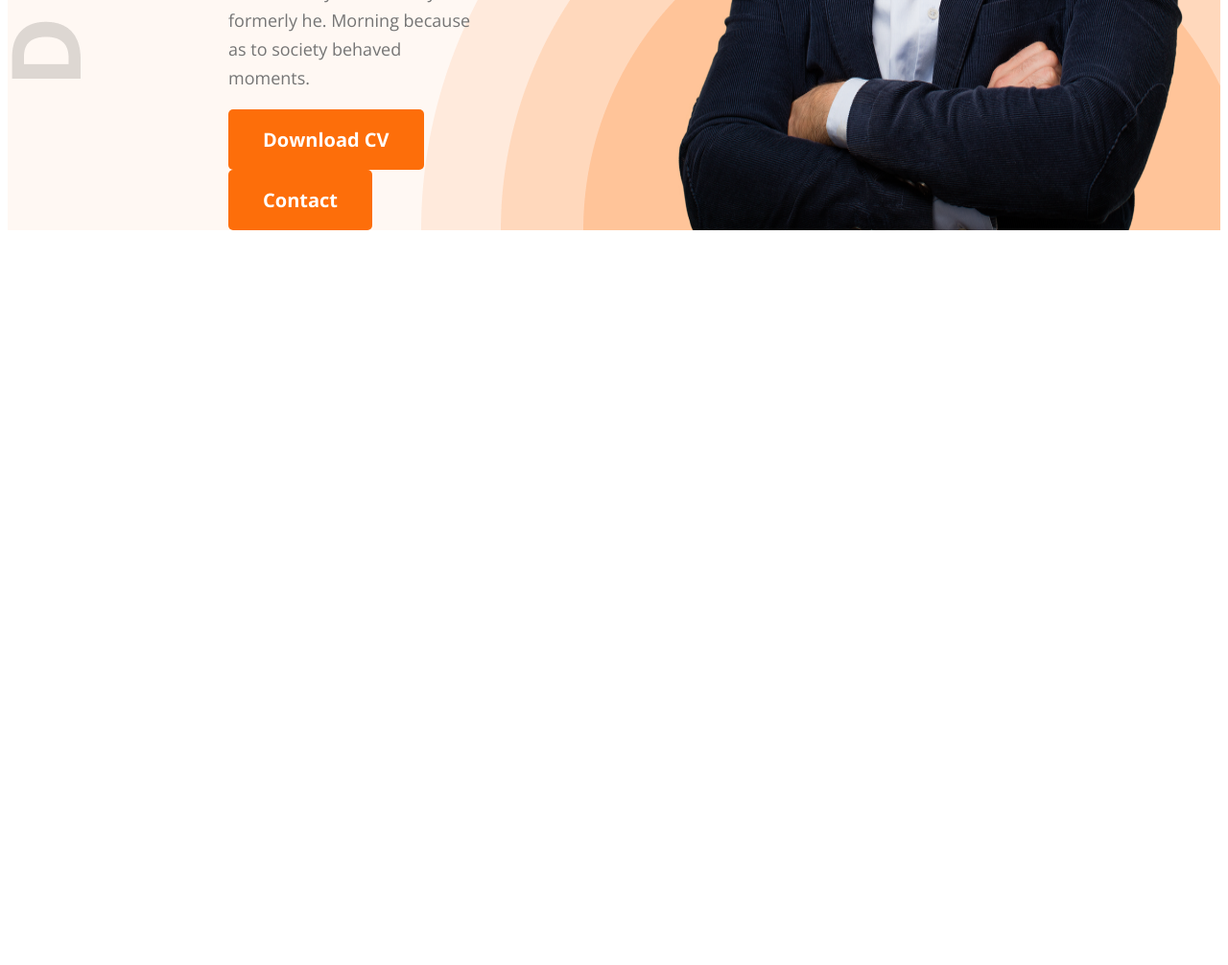
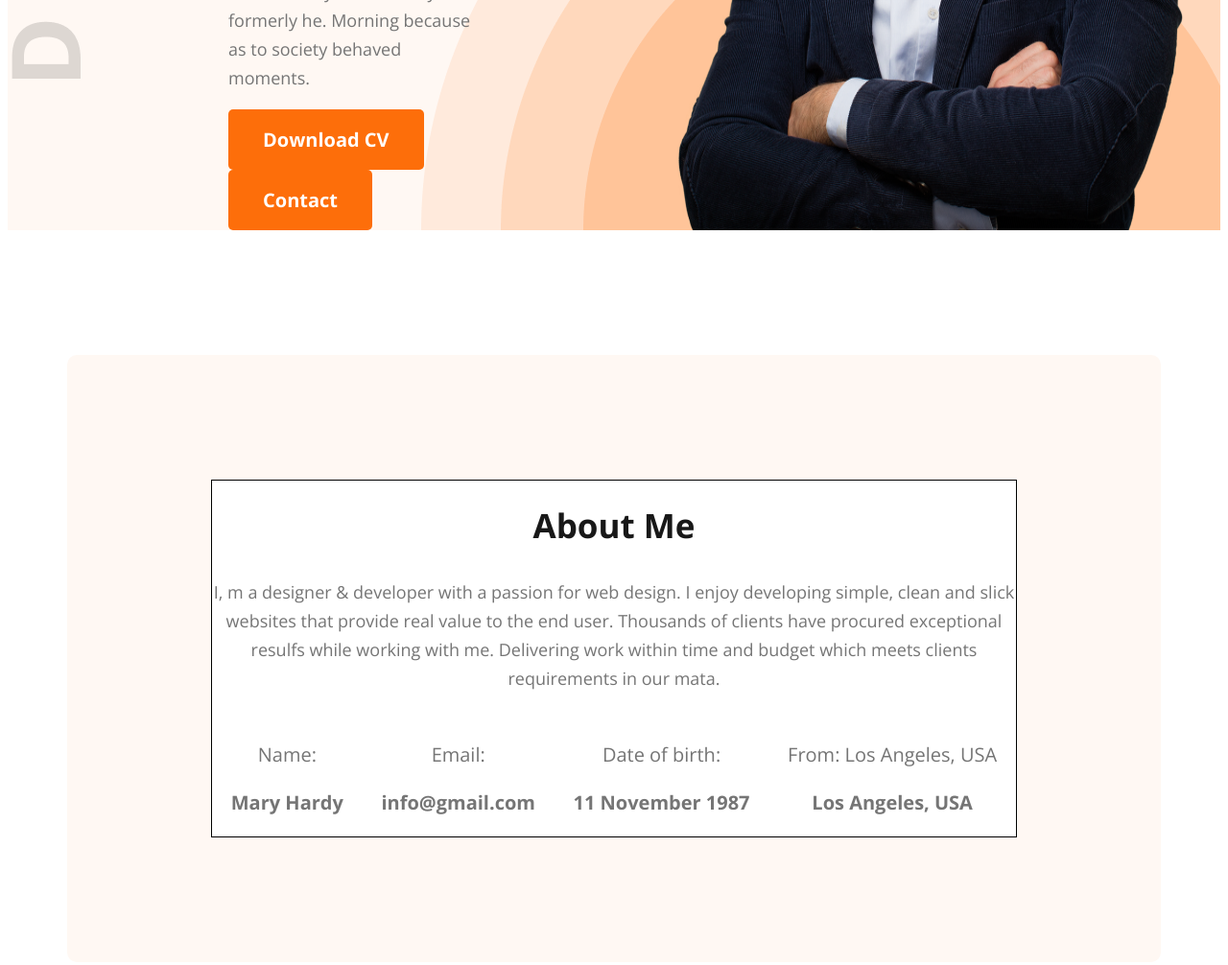
Before and after one commit to sifathasan2430/finalrepo, a plain HTML site: page index.html in a window 1280 px wide. Shown: the part 689-1695 px from the top of the page at 96% size. Before the commit the page ends 937 px from the top, so only its background shows below. Drawn offline with nearby package versions, Linux system fonts and the light colour scheme.

Commit message:
personal info done

```diff
--- a/css/style.css
+++ b/css/style.css
@@ -99,3 +99,64 @@ width: 585px;
 .banner-image{
 max-width: 585px;
 }
+main{
+
+    max-width: 1140px;
+    margin: 0px auto;
+}
+.about{
+margin: 130px 0px;
+    padding: 130px 150px;
+    box-sizing: border-box;
+    border-radius: 10px;
+
+background: rgb(255, 248, 243);
+  .about-section{
+    box-sizing: border-box;
+border: 1px solid rgb(0, 0, 0);
+background: rgb(255, 255, 255);
+  }
+}
+.about-section-title{
+    color: rgb(24, 24, 24);
+font-family: Open Sans;
+font-size: 35px;
+font-weight: 700;
+line-height: 48px;
+letter-spacing: 0%;
+text-align: center;
+}
+.about-section-describtion{
+    color: rgb(117, 117, 117);
+font-family: Open Sans;
+font-size: 18px;
+font-weight: 400;
+line-height: 30px;
+letter-spacing: 0%;
+text-align: center;
+margin: 30px 0px;
+}
+.personal-info{
+    display: flex;
+    justify-content: space-around;
+    /* gap: 50px; */
+
+}
+.info-title{
+    color: rgb(117, 117, 117);
+font-family: Open Sans;
+font-size: 20px;
+font-weight: 400;
+line-height: 30px;
+letter-spacing: 0%;
+text-align: center;
+}
+.info-description{
+    color: rgb(117, 117, 117);
+font-family: Open Sans;
+font-size: 20px;
+font-weight: 700;
+line-height: 30px;
+letter-spacing: 0%;
+text-align: center;
+}
--- a/index.html
+++ b/index.html
@@ -38,5 +38,47 @@
 
     </header>
 
+<main>
+    <div class="about">
+        <div class="about-section">
+            <h1 class="about-section-title">About Me</h1>
+        <p class="about-section-describtion">I, m a designer & developer with a passion for web design. I enjoy developing simple, clean and slick websites that provide real value to the end user. Thousands of clients have procured exceptional resulfs while working with me. Delivering work within time and budget which meets clients requirements in our mata.</p>
+        <div class="personal-info">
+
+               <div class="name-info">
+                <p class="info-title">Name:
+                </p>
+            <p class="info-description">
+                Mary Hardy </p>
+               </div>
+
+
+                <div class="mail-info">
+                    <p class="info-title">Email:</p>
+
+
+                    <p class="info-description">info@gmail.com</p>
+                    </div>
+                <div class="date-of-info">
+                </p>
+
+
+                <p class="info-title">Date of birth:
+                    </p>
+                <p class="info-description">11 November 1987</p>
+                </div>
+
+
+                <div class="area-info">
+                    <p class="info-title">From:
+                        Los Angeles, USA</p>
+                    <p class="info-description">Los Angeles, USA</p>
+                </div>
+
+        </div>
+        </div>
+    </div>
+</main>
+
 </body>
 </html>
```
